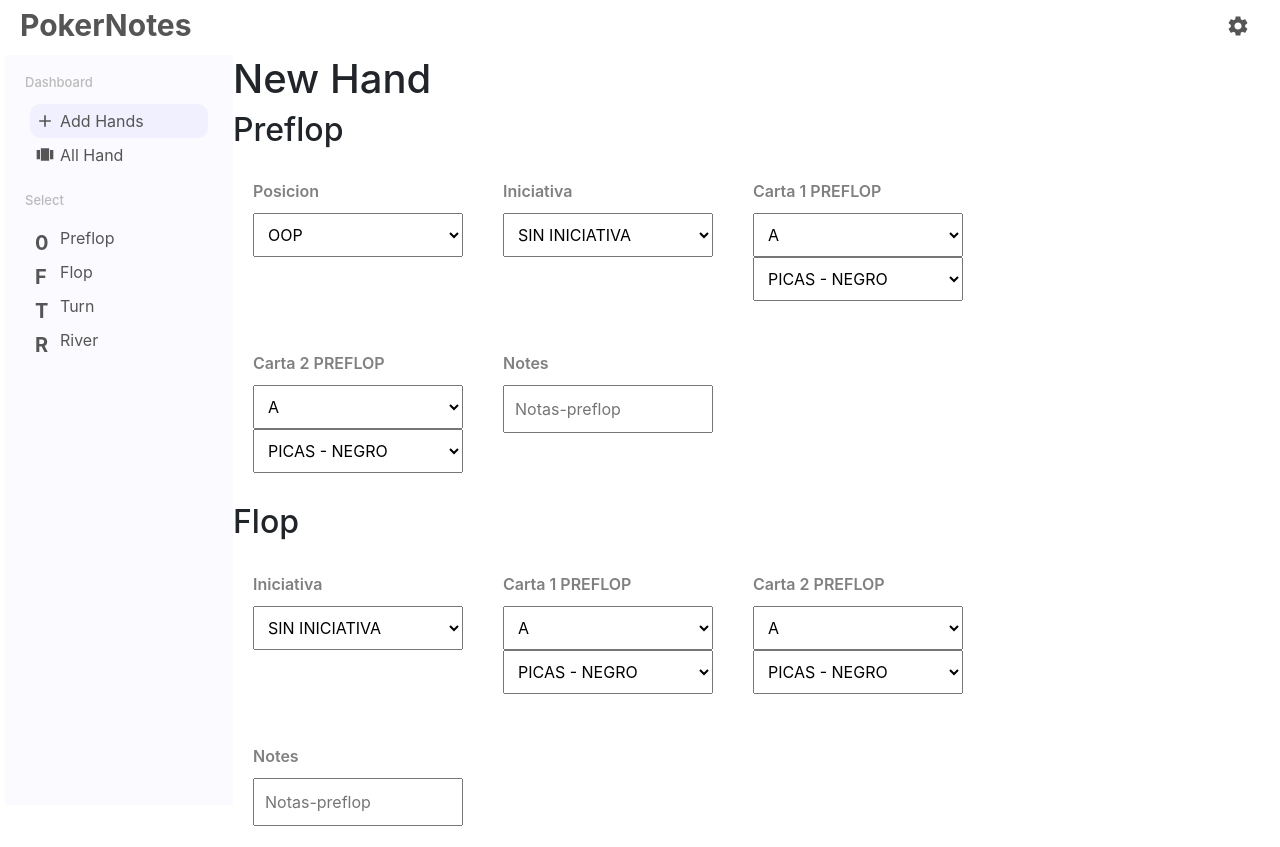
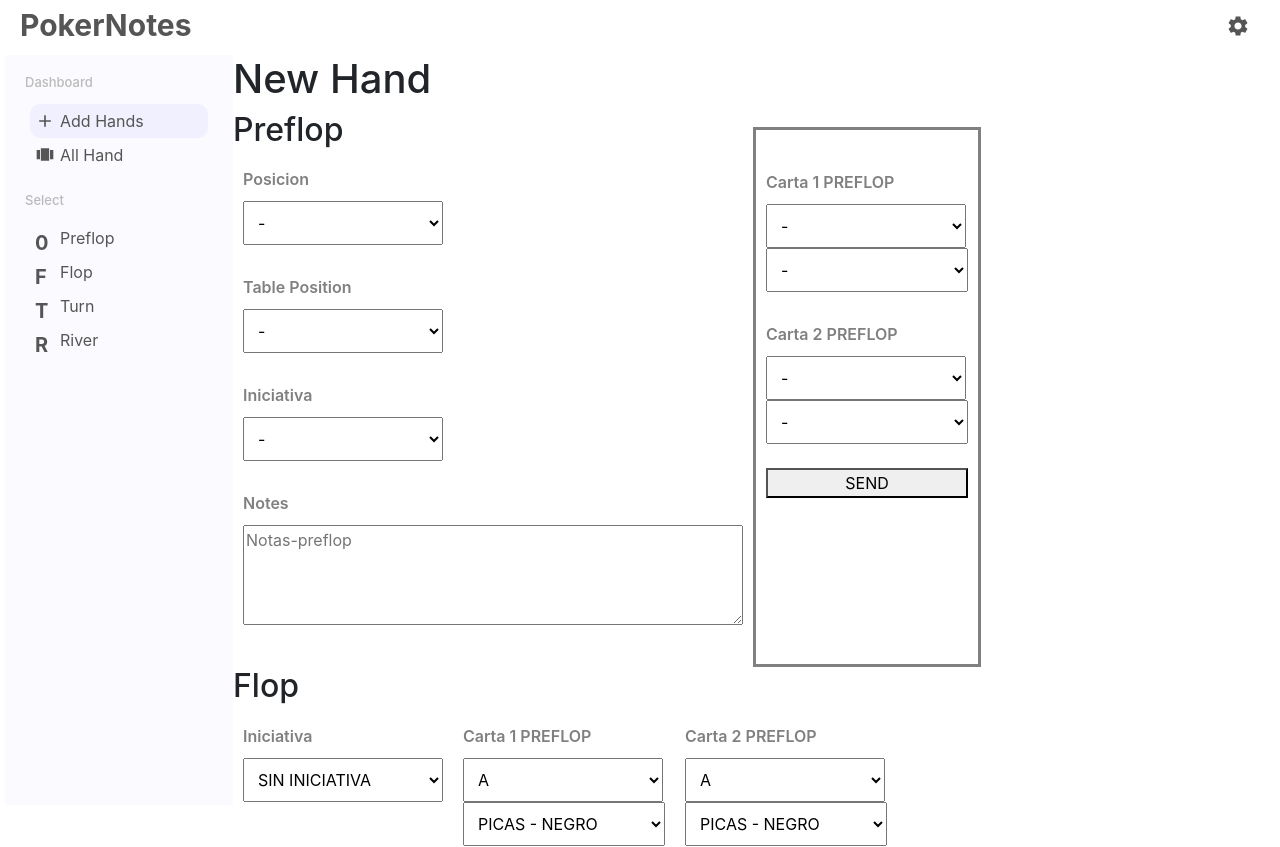
Before and after one commit to marcosilicaro/poker-notes, a React (Create React App) app in the folder client/: page /addhands in a window 1280 px wide. Shown: the top 847 px of the page. Built offline with nearby package versions, Linux system fonts and the light colour scheme; the HTML template or start-up script is replaced by a standard one.

Commit message:
preflop form done

```diff
--- a/client/src/components/Addhands/Addhands.jsx
+++ b/client/src/components/Addhands/Addhands.jsx
@@ -1,29 +1,128 @@
 import './addhands.css'
+import axios from '../../axios'
 
 function Addhands() {
+
+
+  const handleSubmit = (e) => {
+    e.preventDefault();
+     axios.post("/createHand", {
+        "preflop": {
+          "heroCards": [
+            {
+              "carta": document.getElementById("carta-1-preflop").value,
+              "color": document.getElementById("colorCarta-1-preflop").value
+            },
+            {
+              "carta": document.getElementById("carta-2-preflop").value,
+              "color": document.getElementById("colorCarta-2-preflop").value
+            }
+          ],
+          "heroIniciativa": document.getElementById("heroIniciativa").value,
+          "heroPosition":  document.getElementById("heroPosition").value,
+          "heroExactPosition": document.getElementById("heroExactPosition").value,
+          "notes": [
+            document.getElementById("preflopNotes").value
+          ]
+        },
+        "flop": {
+          "situation": "pfhor",
+          "boardCards": [
+            {
+              "carta": "2",
+              "color": "azul"
+            },
+            {
+              "carta": "J",
+              "color": "negro"
+            },
+            {
+              "carta": "6",
+              "color": "verde"
+            }
+          ],
+          "heroIniciativa": "CI",
+          "boardType": "seco",
+          "decision": "xxx",
+          "villainType": "aggro",
+          "notes": [
+            "xxx"
+          ]
+        },
+        "turn": {
+          "boardCards": {
+            "carta": 3,
+            "color": "rojo"
+          },
+          "heroIniciativa": "CI",
+          "situation": "fh2b",
+          "boardType": "seco",
+          "decision": "xxx",
+          "villainType": "aggro",
+          "notes": [
+            "call a todo porque es aggro"
+          ]
+        },
+        "river": {
+          "boardCards": {
+            "carta": "A",
+            "color": "rojo"
+          },
+          "heroIniciativa": "CI",
+          "situation": "th3b",
+          "boardType": "ofensivo",
+          "decision": "check",
+          "villainType": "aggro",
+          "notes": [
+            "xxx"
+          ]
+        }
+    });
+  };
+
     return (
       <div className="newProduct">
 
         <h1 className="addProductTitle">New Hand</h1>
+
         <h2>Preflop</h2>
           <form className="addProductForm preflop">
             <div className="addProductItem">
               <label>Posicion</label>
-              <select name="Posicion" id="Posicion" >
+              <select name="Posicion" id="heroPosition" defaultValue='-' >
+                <option value="-">-</option>
                 <option value="OOP">OOP</option>
                 <option value="IP">IP</option>
               </select>
-            </div>
-            <div className="addProductItem">
+              <label>Table Position</label>
+              <select name="Table Position" id="heroExactPosition" defaultValue='-'  >
+                <option value="-">-</option>
+                <option value="SB">SB</option>
+                <option value="BB">BB</option>
+                <option value="UTG">UTG</option>
+                <option value="HJ">HJ</option>
+                <option value="CO">CO</option>
+                <option value="BTN">BTN</option>
+              </select>
               <label>Iniciativa</label>
-              <select name="Iniciativa" id="Iniciativa" >
+              <select name="Iniciativa" id="heroIniciativa" defaultValue='-'  >
+                <option value="-">-</option>
                 <option value="SI">SIN INICIATIVA</option>
                 <option value="CI">CON INICIATIVA</option>
               </select>
+              <label>Notes</label>
+              <textarea
+                type="text"
+                placeholder="Notas-preflop"
+                name="Notas-preflop"
+                className="notes"
+                id="preflopNotes"
+              />
             </div>
-            <div className="addProductItem">
+            <div className="addProductItem cartas-box">
               <label>Carta 1 PREFLOP</label>
-              <select name="Iniciativa" id="Iniciativa" >
+              <select name="Iniciativa" id="carta-1-preflop" defaultValue='-'  >
+                <option value="-">-</option>
                 <option value="A" >A</option>
                 <option value="2">2</option>
                 <option value="3">3</option>
@@ -38,16 +137,16 @@ function Addhands() {
                 <option value="Q">Q</option>
                 <option value="K">K</option>
               </select>
-              <select name="Iniciativa" id="Iniciativa" >
+              <select name="Iniciativa" id="colorCarta-1-preflop" defaultValue='-'  >
+                <option value="-">-</option>
                 <option value="negro">PICAS - NEGRO</option>
                 <option value="verde">TREBOLES - VERDE</option>
                 <option value="azul">DIAMANTES - AZUL</option>
                 <option value="rojo">CORAZONES - ROJO</option>
               </select>
-            </div>
-            <div className="addProductItem">
               <label>Carta 2 PREFLOP</label>
-              <select name="Iniciativa" id="Iniciativa" >
+              <select name="Iniciativa" id="carta-2-preflop"  defaultValue='-'  >
+                <option value="-">-</option>
                 <option value="A" >A</option>
                 <option value="2">2</option>
                 <option value="3">3</option>
@@ -62,23 +161,18 @@ function Addhands() {
                 <option value="Q">Q</option>
                 <option value="K">K</option>
               </select>
-              <select name="Iniciativa" id="Iniciativa" >
+              <select name="Iniciativa" id="colorCarta-2-preflop"  defaultValue='-'  >
+                <option value="-">-</option>
                 <option value="negro">PICAS - NEGRO</option>
                 <option value="verde">TREBOLES - VERDE</option>
                 <option value="azul">DIAMANTES - AZUL</option>
                 <option value="rojo">CORAZONES - ROJO</option>
               </select>
-            </div>
-
-            <div className="addProductItem">
-              <label>Notes</label>
-              <input
-                type="text"
-                placeholder="Notas-preflop"
-                name="Notas-preflop"
-              />
+              <br/>
+              <button onClick={handleSubmit}>SEND</button>
             </div>
           </form>
+
           <h2>Flop</h2>
           <form className="addProductForm preflop">
             <div className="addProductItem">
@@ -136,7 +230,6 @@ function Addhands() {
                 <option value="rojo">CORAZONES - ROJO</option>
               </select>
             </div>
-
             <div className="addProductItem">
               <label>Notes</label>
               <input
--- a/client/src/components/Addhands/addhands.css
+++ b/client/src/components/Addhands/addhands.css
@@ -84,23 +84,23 @@
   }
 
   .addProductForm {
-    margin-top: 10px;
     display: flex;
     flex-wrap: wrap;
   }
 
   .addProductItem {
-    width: 250px;
+    width: fit-content;
     display: flex;
     flex-direction: column;
-    margin-bottom: 10px;
-    padding: 20px;
+    margin-top:-30px;
+    padding: 10px;
   }
 
   .addProductItem > label {
     color: gray;
     font-weight: 600;
     margin-bottom: 10px;
+    margin-top: 30px;
   }
 
   .addProductItem > input {
@@ -108,6 +108,8 @@
   }
 
   .addProductItem > select {
+    min-width: 200px;
+    max-width: fit-content;
     padding: 10px;
   }
 
@@ -123,3 +125,13 @@
     cursor: pointer;
     align-self: center;
   }
+
+  .cartas-box {
+    border:3px solid gray
+  }
+
+  .notes{
+      width:500px;
+      min-height:100px;
+      margin-bottom: 4vh;
+  }
```
Also changed, not shown: client/src/components/HandSelector/HandSelector.jsx (deleted, +0 -70 lines), client/src/components/Allhands/allhands.css (indentation only), client/src/components/HandSelector/handselector.css (deleted), 1 other file (tests, documents, lock files or other folders).
